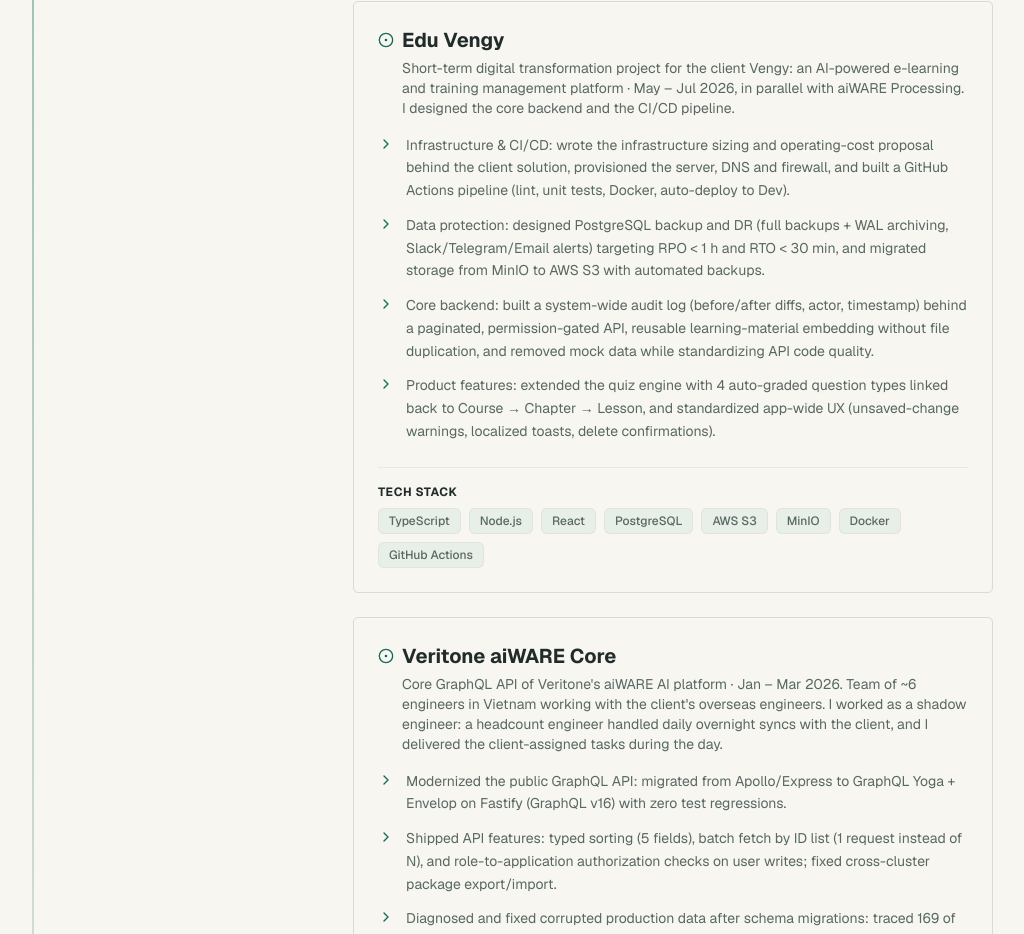
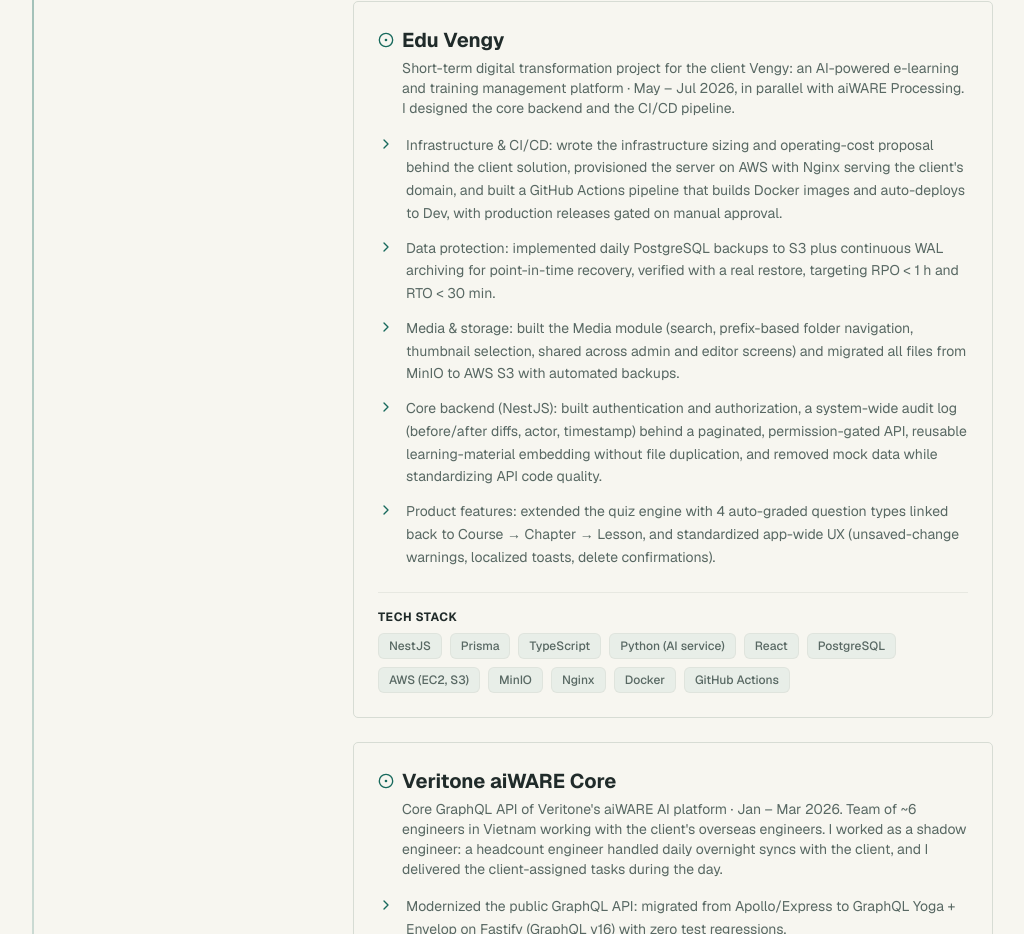
Before and after one commit to TruongHoang2004/portfolio, a Next.js app: page / in a window 1280 px wide. Shown: the part 5060-5994 px from the top of the page, without its empty margins (135-1159 px from the left). Built offline with nearby package versions, Linux system fonts and the light colour scheme.

Commit message:
content: clarify Edu Vengy contributions (AWS, CI/CD gating, PITR backups, Media module, auth, Prisma)

```diff
--- a/data/experience.ts
+++ b/data/experience.ts
@@ -72,12 +72,13 @@ export const getExperiencesData = (locale: string): Experience[] => {
             ? "Dự án chuyển đổi số ngắn hạn cho khách hàng Vengy: nền tảng e-learning và quản lý đào tạo tích hợp AI · Tháng 5 – Tháng 7 2026, song song với aiWARE Processing. Tôi thiết kế các phần core của backend và pipeline CI/CD."
             : "Short-term digital transformation project for the client Vengy: an AI-powered e-learning and training management platform · May – Jul 2026, in parallel with aiWARE Processing. I designed the core backend and the CI/CD pipeline.",
           achievements: [
-            isVi ? "Hạ tầng & CI/CD: lập đề xuất cấu hình hạ tầng và chi phí vận hành làm cơ sở cho proposal gửi khách hàng; dựng server, DNS, firewall và pipeline GitHub Actions (lint, unit test, Docker, tự động deploy lên Dev)." : "Infrastructure & CI/CD: wrote the infrastructure sizing and operating-cost proposal behind the client solution, provisioned the server, DNS and firewall, and built a GitHub Actions pipeline (lint, unit tests, Docker, auto-deploy to Dev).",
-            isVi ? "Bảo vệ dữ liệu: thiết kế backup và DR cho PostgreSQL (full backup + WAL archiving, cảnh báo qua Slack/Telegram/Email) với mục tiêu RPO < 1 giờ, RTO < 30 phút; chuyển storage từ MinIO sang AWS S3 kèm backup tự động." : "Data protection: designed PostgreSQL backup and DR (full backups + WAL archiving, Slack/Telegram/Email alerts) targeting RPO < 1 h and RTO < 30 min, and migrated storage from MinIO to AWS S3 with automated backups.",
-            isVi ? "Core backend: xây dựng audit log toàn hệ thống (diff trước/sau, người thực hiện, thời gian) qua API phân trang có kiểm tra quyền; cơ chế nhúng tài liệu học tập để tái sử dụng nội dung không nhân bản file; loại bỏ dữ liệu mock và chuẩn hoá chất lượng code API." : "Core backend: built a system-wide audit log (before/after diffs, actor, timestamp) behind a paginated, permission-gated API, reusable learning-material embedding without file duplication, and removed mock data while standardizing API code quality.",
+            isVi ? "Hạ tầng & CI/CD: lập đề xuất cấu hình hạ tầng và chi phí vận hành làm cơ sở cho proposal gửi khách hàng; dựng server trên AWS và cấu hình Nginx cho tên miền của khách hàng; xây dựng pipeline GitHub Actions build Docker image và tự động deploy lên Dev, còn deploy Production cần người phê duyệt." : "Infrastructure & CI/CD: wrote the infrastructure sizing and operating-cost proposal behind the client solution, provisioned the server on AWS with Nginx serving the client's domain, and built a GitHub Actions pipeline that builds Docker images and auto-deploys to Dev, with production releases gated on manual approval.",
+            isVi ? "Bảo vệ dữ liệu: triển khai backup PostgreSQL hằng ngày lên S3 kết hợp WAL archiving liên tục để khôi phục chính xác đến thời điểm cần (point-in-time recovery), đã kiểm chứng bằng restore thực tế; mục tiêu RPO < 1 giờ, RTO < 30 phút." : "Data protection: implemented daily PostgreSQL backups to S3 plus continuous WAL archiving for point-in-time recovery, verified with a real restore, targeting RPO < 1 h and RTO < 30 min.",
+            isVi ? "Media & storage: xây dựng module Media (tìm kiếm, điều hướng theo thư mục/prefix, chọn thumbnail, dùng chung giữa trang admin và editor) và migrate toàn bộ file từ MinIO sang AWS S3 kèm backup tự động." : "Media & storage: built the Media module (search, prefix-based folder navigation, thumbnail selection, shared across admin and editor screens) and migrated all files from MinIO to AWS S3 with automated backups.",
+            isVi ? "Core backend (NestJS): xây dựng xác thực và phân quyền; audit log toàn hệ thống (diff trước/sau, người thực hiện, thời gian) qua API phân trang có kiểm tra quyền; cơ chế nhúng tài liệu học tập để tái sử dụng nội dung không nhân bản file; loại bỏ dữ liệu mock và chuẩn hoá chất lượng code API." : "Core backend (NestJS): built authentication and authorization, a system-wide audit log (before/after diffs, actor, timestamp) behind a paginated, permission-gated API, reusable learning-material embedding without file duplication, and removed mock data while standardizing API code quality.",
             isVi ? "Tính năng sản phẩm: mở rộng quiz engine với 4 loại câu hỏi chấm tự động và liên kết câu hỏi về Course → Chapter → Lesson; chuẩn hoá UX toàn ứng dụng (cảnh báo chưa lưu, thông báo đa ngôn ngữ, xác nhận xoá)." : "Product features: extended the quiz engine with 4 auto-graded question types linked back to Course → Chapter → Lesson, and standardized app-wide UX (unsaved-change warnings, localized toasts, delete confirmations)."
           ],
-          technologies: "TypeScript · Node.js · React · PostgreSQL · AWS S3 · MinIO · Docker · GitHub Actions"
+          technologies: "NestJS · Prisma · TypeScript · Python (AI service) · React · PostgreSQL · AWS (EC2, S3) · MinIO · Nginx · Docker · GitHub Actions"
         },
         {
           name: "Veritone aiWARE Core",
```
